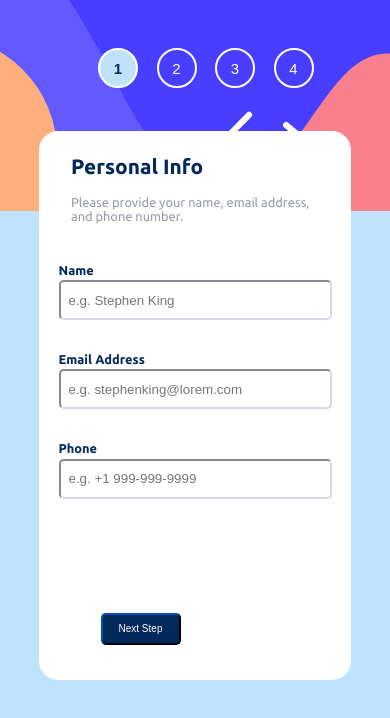
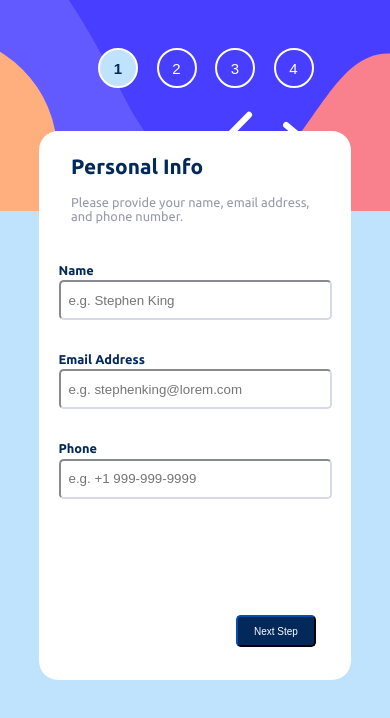
Before and after one commit to mnavai/multistepsform-reactapp, a React (Create React App) app: page / in a window 390 px wide. Shown: the top 718 px of the page. Built offline with nearby package versions, Linux system fonts and the light colour scheme.

Commit message:
fixing button css

```diff
--- a/src/components/Form/Form.jsx
+++ b/src/components/Form/Form.jsx
@@ -88,7 +88,7 @@ const Form = () => {
         value={phone}
         error={!phone && submitted ? "This field is required" : ""}
       />
-      <div className="form-buttons single-btn">
+      <div className="single-btn">
         <Button type="submit" className="btn">
           Next Step
         </Button>
--- a/src/components/MainWrapper/MainWrapper.css
+++ b/src/components/MainWrapper/MainWrapper.css
@@ -104,6 +104,13 @@
     margin-right: 4rem;
     width: 30vw;
 }
+.single-btn {
+    display: flex;
+    justify-content: flex-end;
+    margin-top: 2.8rem;
+    margin-right: 4rem;
+    width: 27.8vw;
+}
 /* tablet view */
 @media screen and (min-width:579px) and (max-width: 1180px) {
     .main-section {
@@ -152,6 +159,14 @@
         margin-right: 2rem;
         width: 65vw;
     }
+    .single-btn {
+        display: flex;
+        justify-content: flex-end;
+        margin-top: 9.8rem;
+        margin-right: 0;
+        width: 58.5vw;
+    }
+
 }
 /* Mobile view */
 @media screen and (max-width:578px) {
@@ -169,11 +184,7 @@
     .form-hgroup{
         margin-top: 1.5rem;
     }
-    .single-btn{
-        display: flex;
-        justify-content: flex-end;
-        width: 100%;
-    }
+
     .bill-container {
         height: 35vh;
         width: 66vw;
@@ -215,4 +226,11 @@
         margin-right: 2rem;
         width: 65vw;
     }
+    .single-btn {
+        display: flex;
+        justify-content: flex-end;
+        margin-top: 4.8rem;
+        margin-right: 0;
+        width: 66vw;
+    }
 }
```
